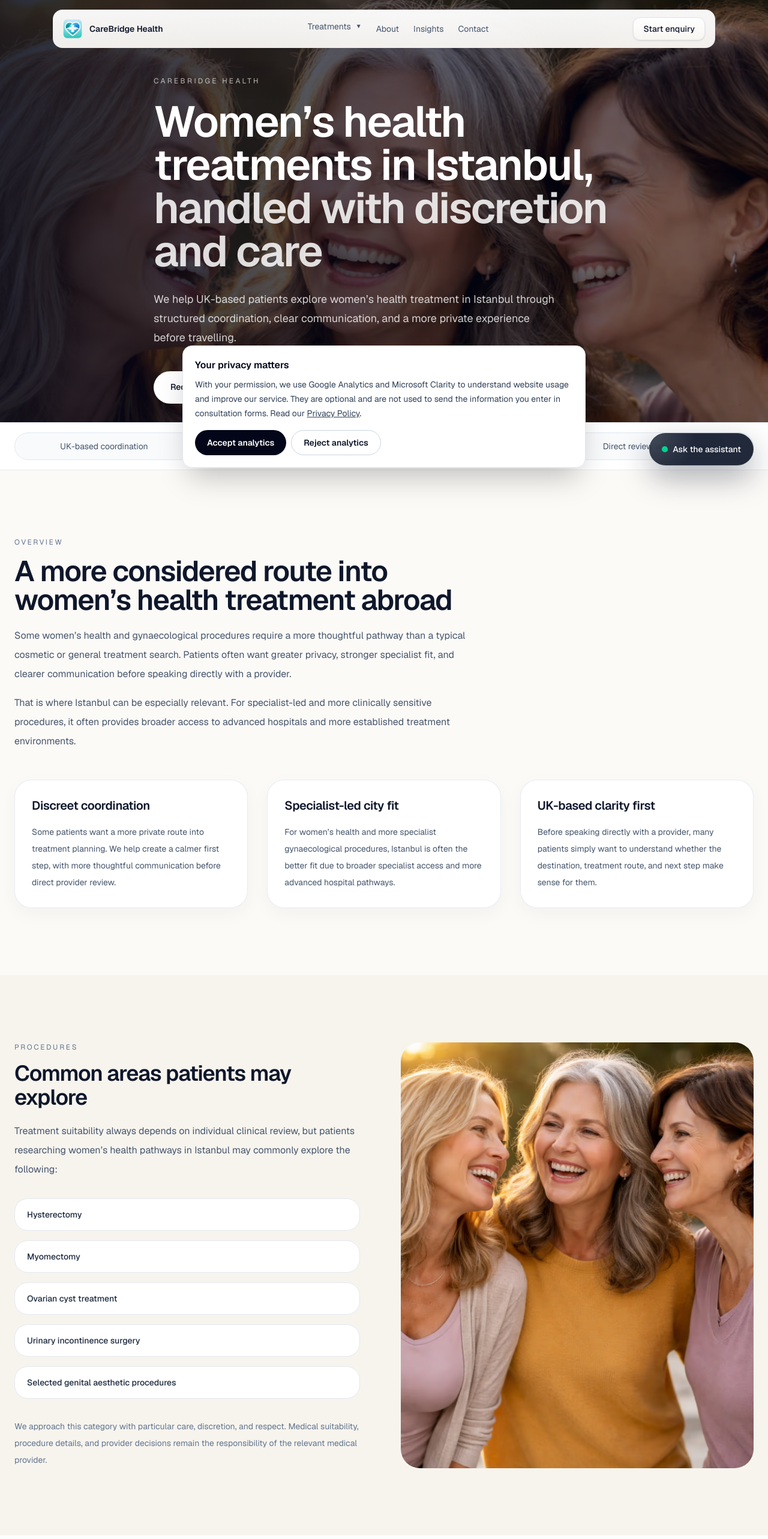
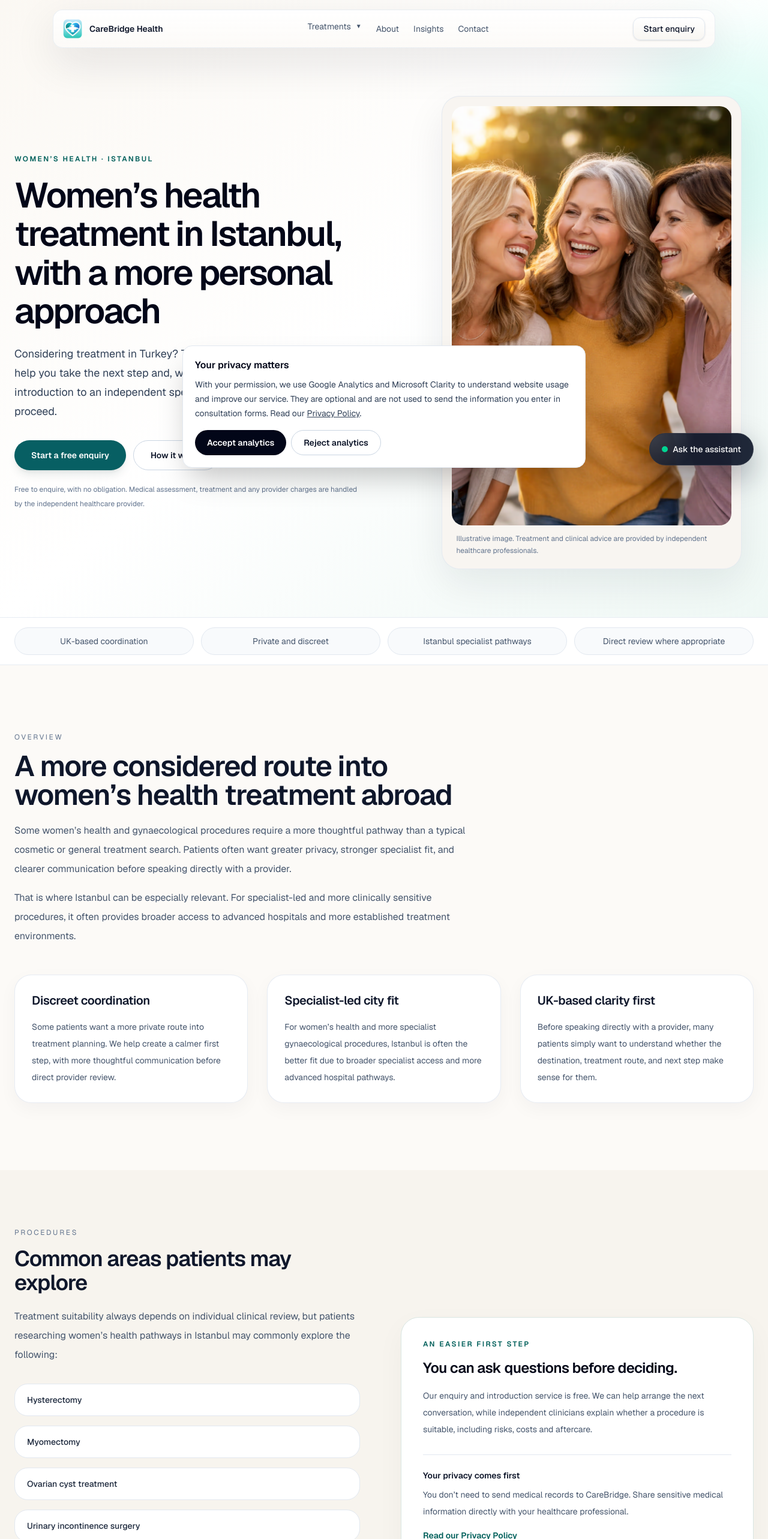
Before and after one commit to LyatifAhmed/carebridgehealth, a Next.js app: page /treatment-in-istanbul/womens-health in a window 1280 px wide. Shown: the top 2566 px of the page at 60% size. Built offline with nearby package versions, Linux system fonts and the light colour scheme.

Commit message:
Redesign women’s health page with elegant contained imagery and no duplicated photos (#18)

```diff
--- a/app/treatment-in-istanbul/womens-health/page.tsx
+++ b/app/treatment-in-istanbul/womens-health/page.tsx
@@ -1,7 +1,6 @@
 import type { Metadata } from "next";
 import Image from "next/image";
 import Link from "next/link";
-import HeroCursor from "../../components/HeroCursor";
 
 export const metadata: Metadata = {
   title:
@@ -132,61 +131,32 @@ export default function WomensHealthIstanbulPage() {
       />
 
       <main className="bg-[#fcfaf7] text-slate-900">
-        <section
-          id="hero-section"
-          className="relative min-h-[70svh] overflow-hidden cursor-none md:min-h-[88svh]"
-        >
-          <Image
-            src="/womens-health-feature.avif"
-            alt="Women's health treatment in Istanbul"
-            fill
-            priority
-            sizes="100vw"
-            className="object-cover object-[center_32%] md:object-[center_18%]"
-          />
-
-          <div className="absolute inset-0 bg-slate-950/45" />
-          <div className="absolute inset-0 bg-gradient-to-r from-slate-950/72 via-slate-950/32 to-transparent" />
-
-          <HeroCursor containerId="hero-section" />
-
-          <div className="relative z-10 flex min-h-[70svh] items-center pt-16 md:min-h-[88svh] md:pt-24">
-            <div className="mx-auto max-w-7xl px-6">
-              <div className="max-w-3xl">
-                <p className="text-xs uppercase tracking-[0.28em] text-white/70">
-                  CareBridge Health
-                </p>
-
-                <h1 className="mt-6 text-5xl font-semibold tracking-[-0.03em] text-white md:text-7xl">
-                  Women’s health treatments in Istanbul,
-                  <span className="block text-white/85">
-                    handled with discretion and care
-                  </span>
-                </h1>
-
-                <p className="mt-7 max-w-2xl text-base leading-8 text-white/80 md:text-lg">
-                  We help UK-based patients explore women’s health treatment in
-                  Istanbul through structured coordination, clear communication,
-                  and a more private experience before travelling.
-                </p>
-
-                <div className="mt-10 flex flex-wrap gap-4">
-                  <a
-                    href="/#form"
-                    className="rounded-full bg-white px-7 py-4 text-sm font-medium text-slate-950 transition hover:-translate-y-0.5 hover:opacity-95"
-                  >
-                    Request private consultation
-                  </a>
-
-                  <Link
-                    href="/treatment-in-antalya"
-                    className="rounded-full border border-white/30 px-7 py-4 text-sm text-white transition hover:bg-white/10"
-                  >
-                    Compare with Antalya
-                  </Link>
-                </div>
+        <section id="hero-section" className="relative overflow-hidden bg-gradient-to-br from-[#fbf8f3] via-white to-[#eff8f5]">
+          <div aria-hidden="true" className="pointer-events-none absolute -right-36 top-16 h-96 w-96 rounded-full bg-teal-100/60 blur-3xl" />
+          <div className="relative mx-auto grid max-w-7xl items-center gap-10 px-6 pb-16 pt-36 md:gap-14 md:pb-20 md:pt-40 lg:grid-cols-[1.08fr_0.92fr]">
+            <div className="max-w-2xl">
+              <p className="text-xs font-semibold uppercase tracking-[0.2em] text-teal-800">Women’s health · Istanbul</p>
+              <h1 className="mt-5 text-4xl font-semibold leading-[1.1] tracking-[-0.045em] text-slate-950 sm:text-5xl lg:text-[3.65rem]">
+                Women’s health treatment in Istanbul, with a more personal approach
+              </h1>
+              <p className="mt-6 max-w-xl text-base leading-8 text-slate-700 md:text-lg">
+                Considering treatment in Turkey? Tell us what you’re looking for.
+                We’ll help you take the next step and, where appropriate, arrange
+                an introduction to an independent specialist. You decide whether to proceed.
+              </p>
+              <div className="mt-8 flex flex-wrap gap-3">
+                <a href="/#form" className="inline-flex min-h-12 items-center justify-center rounded-full bg-[#075f63] px-7 py-3.5 text-sm font-semibold text-white shadow-lg shadow-teal-950/10 transition hover:bg-[#064c50]">Start a free enquiry</a>
+                <Link href="/how-treatment-in-turkey-works" className="inline-flex min-h-12 items-center justify-center rounded-full border border-slate-300 bg-white px-7 py-3.5 text-sm font-semibold text-slate-900 transition hover:border-teal-500">How it works</Link>
               </div>
+              <p className="mt-5 max-w-xl text-xs leading-6 text-slate-500">
+                Free to enquire, with no obligation. Medical assessment, treatment and any
+                provider charges are handled by the independent healthcare provider.
+              </p>
             </div>
+            <figure className="mx-auto w-full max-w-[500px] overflow-hidden rounded-[30px] border border-slate-200/80 bg-[#f8f5f1] p-3 shadow-[0_25px_65px_rgba(15,23,42,0.08)] md:p-4 lg:ml-auto">
+              <Image src="/womens-health-feature.avif" alt="Illustration of women’s health support and care" width={920} height={700} priority sizes="(max-width: 1024px) 90vw, 500px" className="h-auto w-full rounded-[20px] object-contain" />
+              <figcaption className="px-2 pb-1 pt-3 text-xs leading-5 text-slate-500">Illustrative image. Treatment and clinical advice are provided by independent healthcare professionals.</figcaption>
+            </figure>
           </div>
         </section>
 
@@ -249,8 +219,8 @@ export default function WomensHealthIstanbulPage() {
           </div>
         </section>
 
-        <section className="bg-[#f7f4ee] py-24 md:py-28">
-          <div className="mx-auto grid max-w-7xl gap-12 px-6 md:grid-cols-2 md:gap-14">
+        <section className="bg-[#f7f4ee] py-20 md:py-24">
+          <div className="mx-auto grid max-w-7xl items-center gap-12 px-6 md:grid-cols-2 md:gap-14">
             <div className="max-w-xl">
               <p className="text-xs uppercase tracking-[0.22em] text-slate-500">
                 Procedures
@@ -284,29 +254,25 @@ export default function WomensHealthIstanbulPage() {
               </p>
             </div>
 
-            <div className="relative h-[360px] overflow-hidden rounded-[32px] md:h-auto md:min-h-[520px]">
-              <Image
-                src="/womens-health-feature.avif"
-                alt="Discreet women’s health coordination in Istanbul"
-                fill
-                sizes="(max-width: 768px) 100vw, 50vw"
-                className="object-cover"
-              />
+            <div className="self-center rounded-[30px] border border-[#d9e6e2] bg-white p-7 shadow-[0_16px_48px_rgba(15,23,42,0.04)] md:p-9">
+              <p className="text-xs font-semibold uppercase tracking-[0.2em] text-teal-800">An easier first step</p>
+              <h3 className="mt-4 text-2xl font-semibold tracking-tight text-slate-950">You can ask questions before deciding.</h3>
+              <p className="mt-4 text-sm leading-7 text-slate-600">Our enquiry and introduction service is free. We can help arrange the next conversation, while independent clinicians explain whether a procedure is suitable, including risks, costs and aftercare.</p>
+              <div className="mt-7 border-t border-slate-200 pt-6">
+                <p className="text-sm font-semibold text-slate-900">Your privacy comes first</p>
+                <p className="mt-2 text-sm leading-7 text-slate-600">You don’t need to send medical records to CareBridge. Share sensitive medical information directly with your healthcare professional.</p>
+                <Link href="/privacy-policy" className="mt-4 inline-block text-sm font-semibold text-teal-800 underline underline-offset-4">Read our Privacy Policy</Link>
+              </div>
             </div>
           </div>
         </section>
 
-        <section className="bg-white py-24 md:py-28">
+        <section className="bg-white py-20 md:py-24">
           <div className="mx-auto grid max-w-7xl gap-12 px-6 md:grid-cols-2 md:gap-14">
-            <div className="relative h-[360px] overflow-hidden rounded-[32px] md:h-auto md:min-h-[520px]">
-              <Image
-                src="/trust.avif"
-                alt="How to assess a clinic for women’s health treatment in Istanbul"
-                fill
-                sizes="(max-width: 768px) 100vw, 50vw"
-                className="object-cover"
-              />
-            </div>
+            <figure className="mx-auto w-full max-w-[520px] self-center rounded-[30px] border border-slate-200 bg-[#f8f7f4] p-4 shadow-[0_18px_55px_rgba(15,23,42,0.05)] md:p-6">
+              <Image src="/trust.avif" alt="Illustration of questions to consider when choosing a healthcare provider" width={1000} height={800} sizes="(max-width: 768px) 90vw, 520px" className="h-auto w-full rounded-2xl object-contain" />
+              <figcaption className="mt-3 text-xs leading-5 text-slate-500">Illustrative image; provider credentials, treatment risks and aftercare should always be checked directly.</figcaption>
+            </figure>
 
             <div className="max-w-xl">
               <p className="text-xs uppercase tracking-[0.22em] text-slate-500">
```
